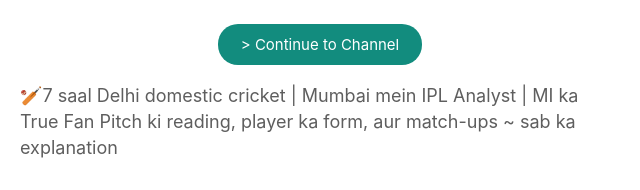
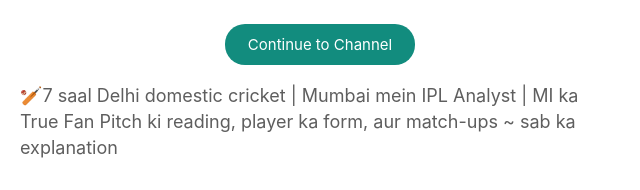
Before and after one commit to tomarran/mrcricket, a plain HTML site: page index.html in a window 1280 px wide. Shown: the part 263-453 px from the top of the page, 320-960 px from the left. Drawn offline with Linux system fonts and the light colour scheme.

Commit message:
Update index.html
Removed single pointed bracket

```diff
--- a/index.html
+++ b/index.html
@@ -125,7 +125,7 @@ src="https://www.facebook.com/tr?id=1815745072713203&ev=PageView&noscript=1"
   <div class="container">
     <img class="logo-img" src="https://cricketips.com/vijay-circle.png" alt="Vijay's Profile Picture">
     <h2>Join Vijay Singh's Tips on WhatsApp</h2>
-    <a class="btn" href="https://whatsapp.com/channel/0029Vb1Xt1qBlHpkoS1TRK2r" onclick="fbq('track', 'Lead');">>
+    <a class="btn" href="https://whatsapp.com/channel/0029Vb1Xt1qBlHpkoS1TRK2r" onclick="fbq('track', 'Lead');">
       Continue to Channel
     </a>
     <p class="chat-message">
```
